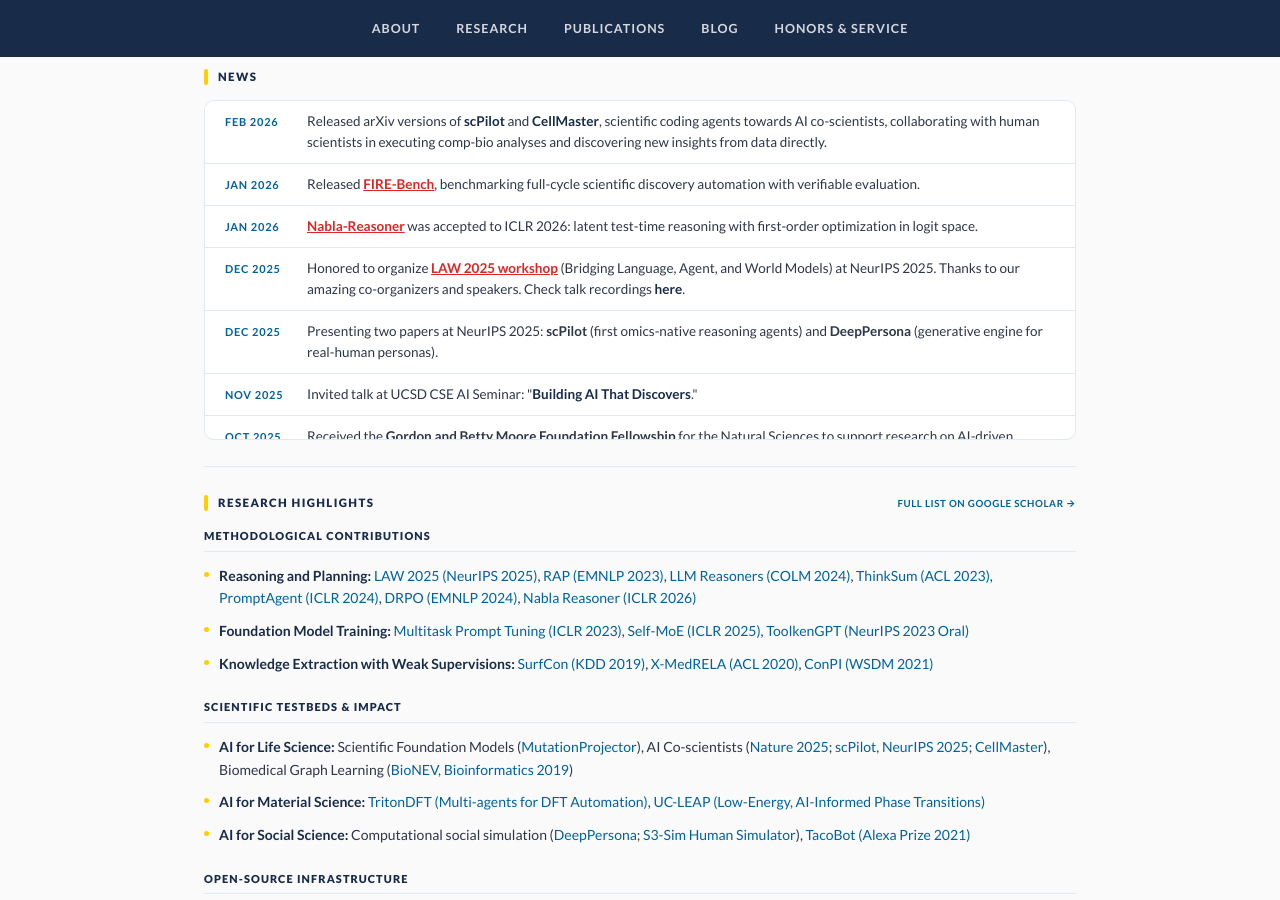
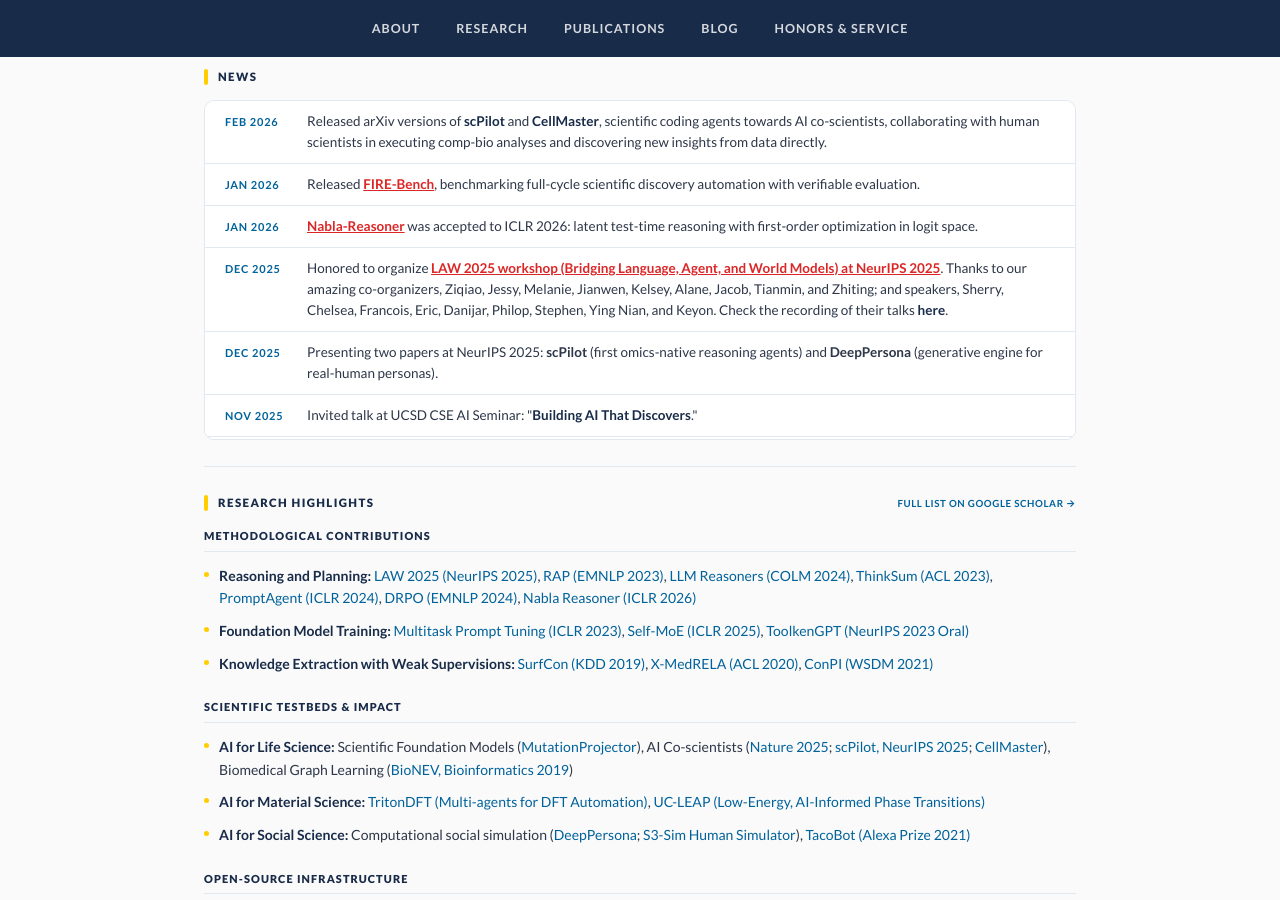
Before and after one commit to zhenwang9102/zhenwang9102.github.io, a Jekyll site: the page built from _posts/2019-06-02-venue.markdown, in a window 1280 px wide and 900 px high, scrolled down 1062 px. Built offline with Jekyll 4.4.1, drawn with Linux system fonts in a browser that asks for light colours.

Commit message:
Revise LAW 2025 workshop announcement details
Updated the news content for the LAW 2025 workshop to include additional co-organizers and speakers.

```diff
--- a/_layouts/default.html
+++ b/_layouts/default.html
@@ -486,7 +486,9 @@
         </div>
         <div class="news-item">
           <span class="news-date">Dec 2025</span>
-          <div class="news-content">Honored to organize <a href="https://sites.google.com/view/law-2025" style="color:#dc2626;text-decoration:underline;">LAW 2025 workshop</a> (Bridging Language, Agent, and World Models) at NeurIPS 2025. Thanks to our amazing co-organizers and speakers. Check talk recordings <a href="https://neurips.cc/virtual/2025/loc/san-diego/workshop/109552">here</a>.</div>
+          <div class="news-content">
+            Honored to organize <a href="https://sites.google.com/view/law-2025", style="color: #dc2626;text-decoration: underline;">LAW 2025 workshop (Bridging Language, Agent, and World Models) at NeurIPS 2025</a>. Thanks to our amazing co-organizers, Ziqiao, Jessy, Melanie, Jianwen, Kelsey, Alane, Jacob, Tianmin, and Zhiting; and speakers, Sherry, Chelsea, Francois, Eric, Danijar, Philop, Stephen, Ying Nian, and Keyon. Check the recording of their talks <a href="https://neurips.cc/virtual/2025/loc/san-diego/workshop/109552">here</a>.
+          </div>
         </div>
         <div class="news-item">
           <span class="news-date">Dec 2025</span>
```
